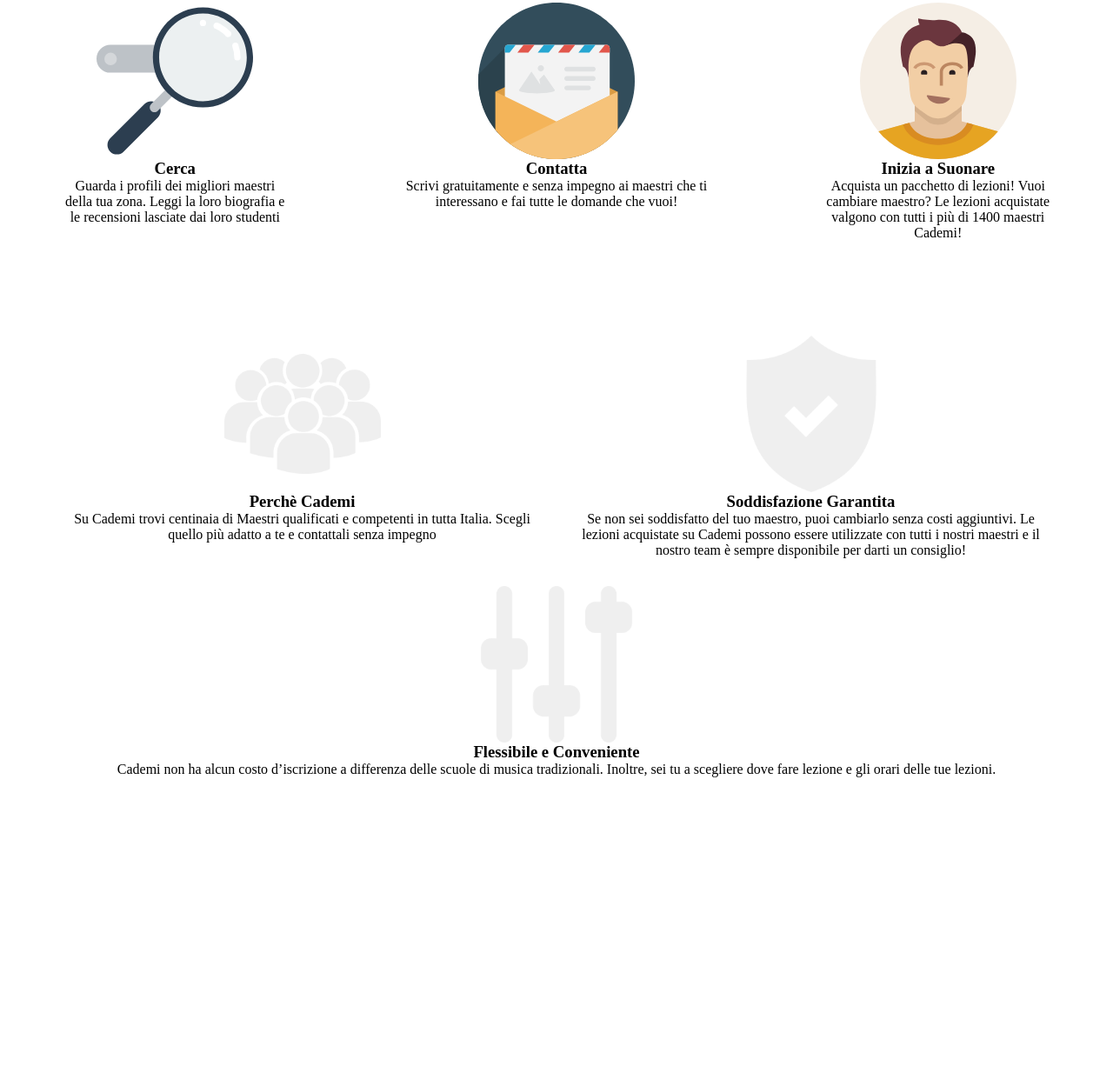
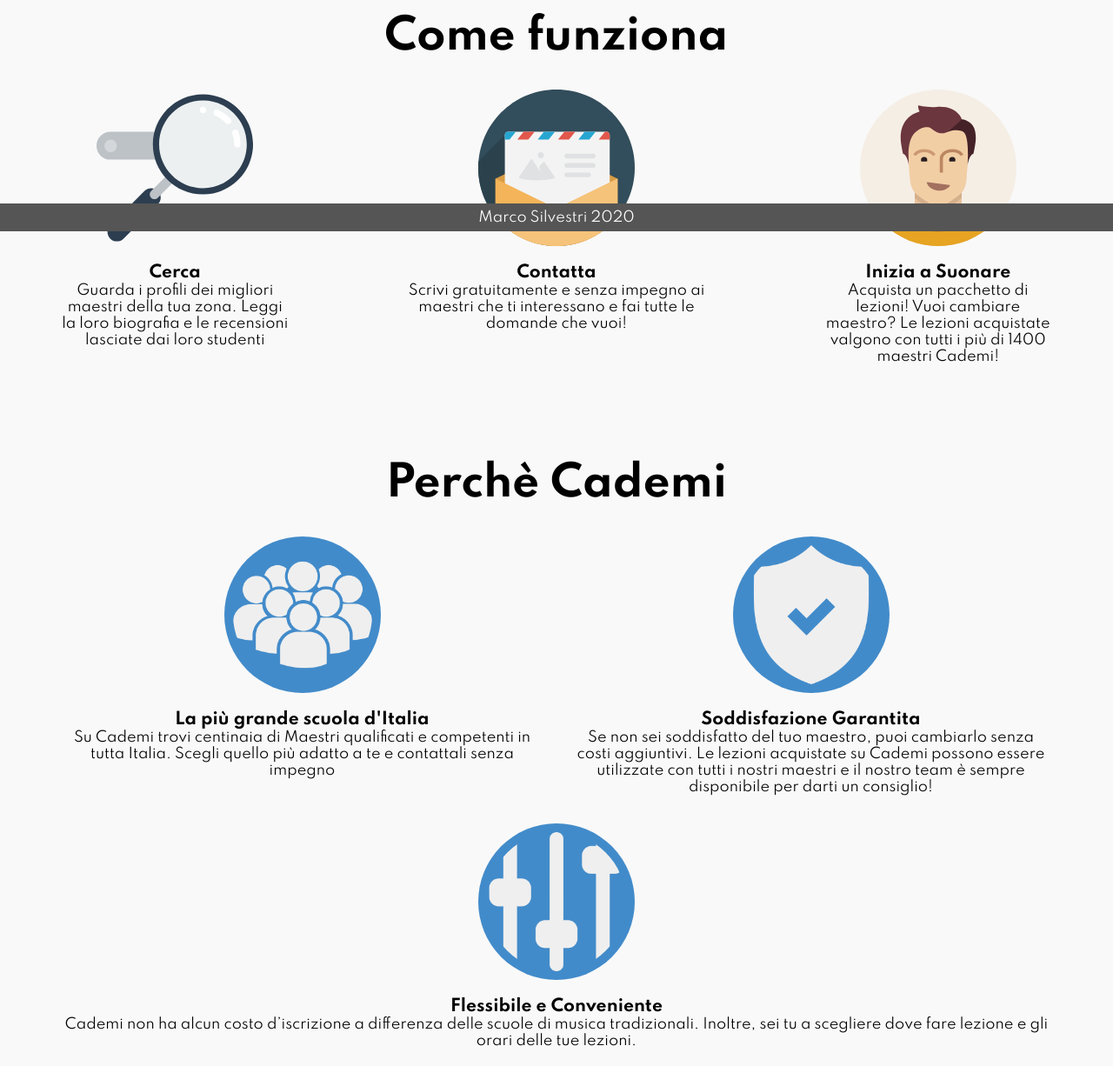
Before and after one commit to marco-silvestri/html-css-resp-wannabe-12bool, a plain HTML site: page index.html in a window 1280 px wide. Shown: the part 534-1760 px from the top of the page at 87% size. Before the commit the page ends 1482 px from the top, so only its background shows below. Drawn offline with Linux system fonts and the light colour scheme.

Commit message:
Styled
with variations on the original

```diff
--- a/assets/styles/style.css
+++ b/assets/styles/style.css
@@ -1,8 +1,10 @@
+/* Reset */
 * {
   margin: 0 auto;
   box-sizing: border-box;
 }
 
+/* General styles */
 body {
   text-align: center;
 }
@@ -10,9 +12,49 @@ body {
 img {
   display: block;
   margin: auto;
+  margin-bottom: 20px;
   height: 180px;
 }
 
 section {
   padding: 3% 0;
 }
+
+section:nth-last-of-type(1),
+section:nth-last-of-type(2) {
+  background-color: #F9F9F9;
+}
+
+/* Typography */
+
+span,
+h1,
+h2,
+h3,
+p {
+  font-family: 'Spartan', sans-serif;
+}
+
+h2 {
+  font-size: 48px;
+}
+
+/* #why section */
+
+#why img {
+  background-color: #428bca;
+  border-radius: 50%;
+  padding: 10px;
+}
+
+/* Sticky footer */
+
+
+.wrapper-footer {
+  position: fixed;
+  width: 100vw;
+  bottom: 0;
+  line-height: 2;
+  background-color: #555;
+  color: #FFF;
+}
--- a/index.html
+++ b/index.html
@@ -3,6 +3,7 @@
   <head>
     <meta charset="utf-8">
     <meta name="viewport" content="width=device-width, initial-scale=1.0">
+    <link href="https://fonts.googleapis.com/css?family=Spartan:400,700&display=swap" rel="stylesheet">
     <link rel="stylesheet" href="assets/styles/style.css">
     <link rel="stylesheet" href="assets/styles/col-12-framework.css">
     <title>Boolean aCademy - RESPONSIVE</title>
@@ -53,9 +54,14 @@
     </section>
     <section id="why">
       <div class="container">
+        <div class="col-12 col-sm-12 col-md-12 col-lg-12 col-xl-12">
+          <h2>Perch&egrave; Cademi</h2>
+        </div>
+      </div>
+      <div class="container">
         <div class="col-12 col-sm-12 col-md-12 col-lg-12 col-xl-6">
           <img src="assets/img/icon/profile.png" alt="">
-          <h3>Perchè Cademi</h3>
+          <h3>La più grande scuola d'Italia</h3>
           <p>Su Cademi trovi centinaia di Maestri qualificati e competenti in tutta Italia. Scegli quello più adatto a te e contattali senza impegno</p>
         </div>
         <div class="col-12 col-sm-12 col-md-12 col-lg-12 col-xl-6">
@@ -70,5 +76,10 @@
         </div>
       </div>
     </section>
+    <footer>
+      <div class="wrapper-footer">
+        <span>Marco Silvestri 2020</span>
+      </div>
+    </footer>
   </body>
 </html>
```
